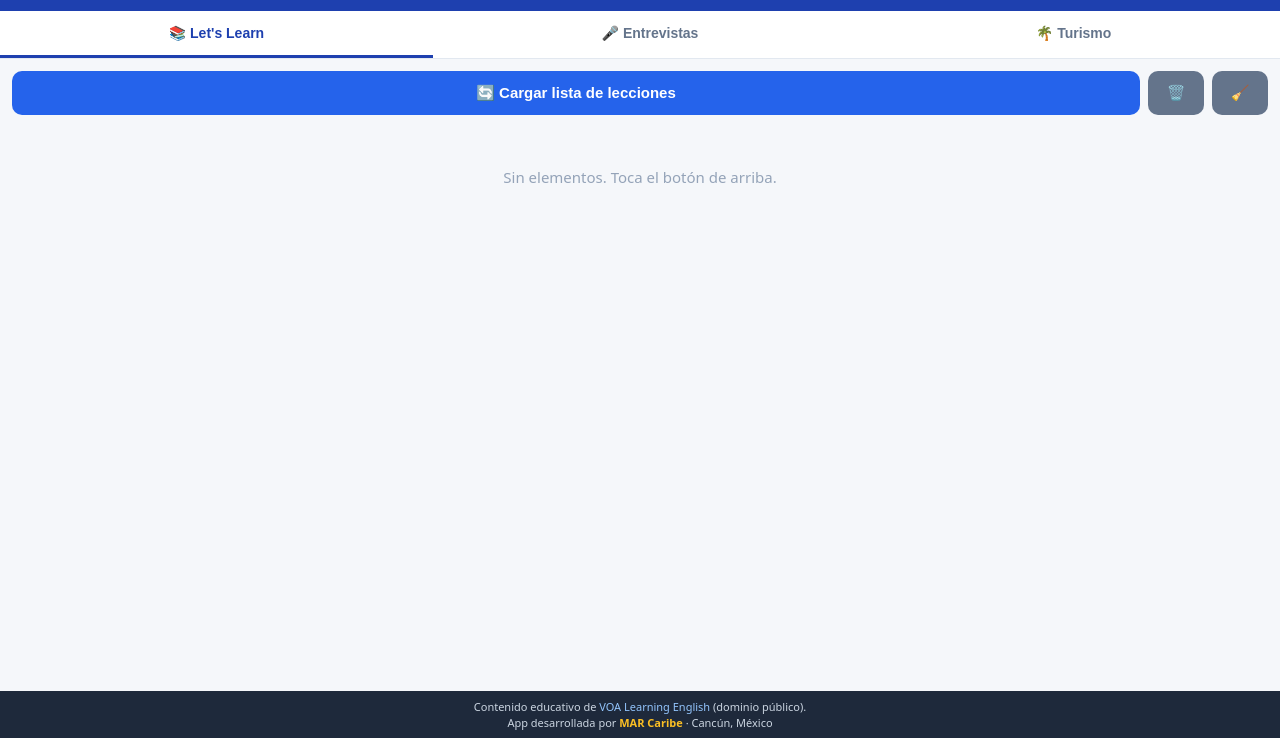
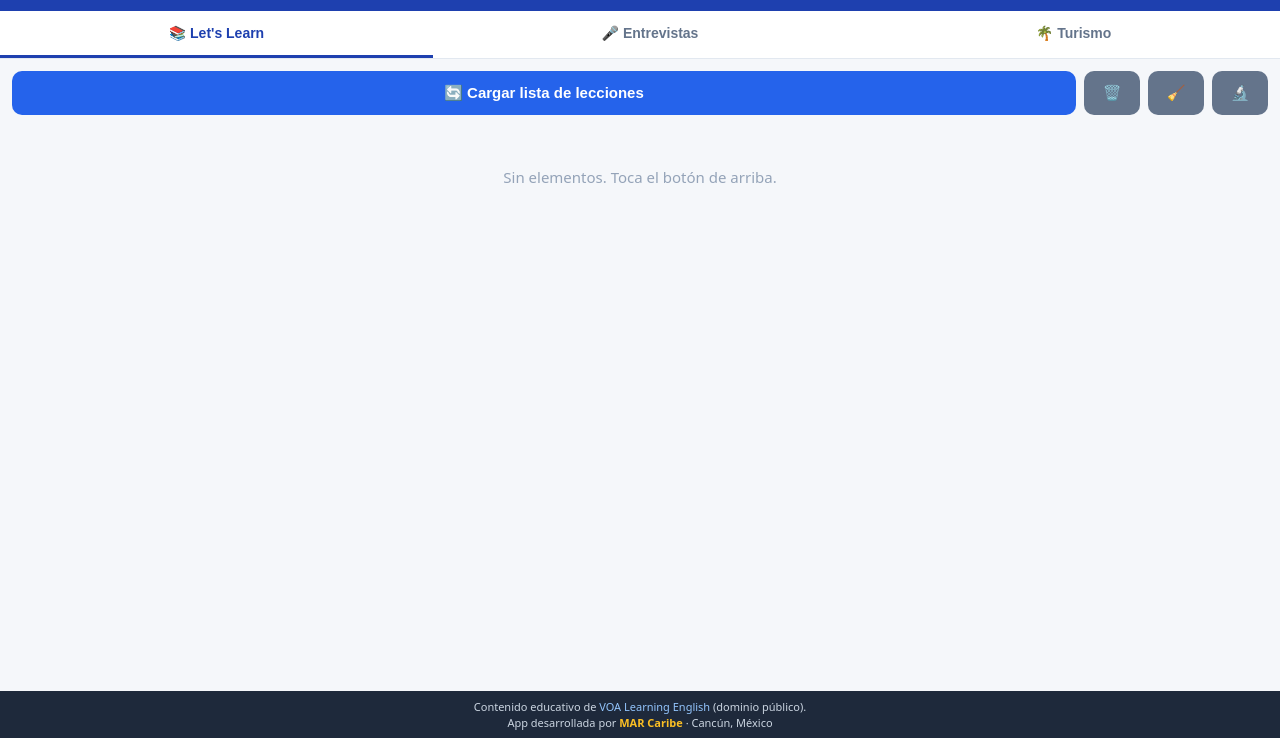
Before and after one commit to angelvmar-proyecto/voa, a website: page www/index.html in a window 1280 px wide. Shown: the part 62-800 px from the top of the page. Drawn offline with Linux system fonts and the light colour scheme.

Commit message:
Agregar herramienta de diagnostico

```diff
--- a/www/index.html
+++ b/www/index.html
@@ -24,6 +24,7 @@
     <button onclick="actualizarBiblioteca('lecciones')">🔄 Cargar lista de lecciones</button>
     <button class="sec" onclick="borrarBiblioteca('lecciones')">🗑️</button>
     <button class="sec" onclick="borrarTextos('lecciones')" title="Borrar textos">🧹</button>
+    <button class="sec" onclick="diagnosticarVOA()" title="Diagnóstico">🔬</button>
   </div>
   <div id="estado-lecciones" style="display:none"></div>
   <div id="lista-lecciones"><div class="vacio">Toca "Cargar lista" para empezar</div></div>
@@ -57,6 +58,7 @@
 <script src="js/archivos.js"></script>
 <script src="js/red.js"></script>
 <script src="js/voa.js"></script>
+<script src="js/diag.js"></script>
 <script src="js/turismo.js"></script>
 <script src="js/app.js"></script>
 </body>
--- /dev/null
+++ b/www/js/diag.js
@@ -0,0 +1,181 @@
+// =================================================================
+// DIAGNOSTICO: analiza la pagina de VOA y extrae pistas
+// =================================================================
+
+async function diagnosticarVOA() {
+  var lista = document.getElementById('lista-lecciones');
+  if (!lista) { alert('Ve a la pestaña Let\'s Learn primero'); return; }
+
+  var items = await leerJSON('biblioteca_lecciones.json');
+  if (!items || !items.length) {
+    alert('Primero toca "Cargar lista de lecciones"');
+    return;
+  }
+
+  // Probar las primeras 2 URLs para tener variedad
+  var urls = [];
+  for (var i = 0; i < items.length && urls.length < 2; i++) {
+    if (items[i].pagina) urls.push(items[i].pagina);
+  }
+  if (!urls.length) { alert('No hay paginas para diagnosticar'); return; }
+
+  var cont = document.getElementById('diag-output');
+  if (!cont) {
+    cont = document.createElement('div');
+    cont.id = 'diag-output';
+    cont.className = 'texto-box';
+    cont.style.marginTop = '12px';
+    cont.style.maxHeight = '60vh';
+    lista.parentNode.insertBefore(cont, lista);
+  }
+  cont.textContent = '⏳ Analizando ' + urls.length + ' paginas...';
+
+  var informe = [];
+
+  for (var u = 0; u < urls.length; u++) {
+    var url = urls[u];
+    informe.push('========================================');
+    informe.push('URL: ' + url);
+    informe.push('========================================');
+
+    var html;
+    try {
+      html = await bajar(url, true);
+    } catch (e) {
+      informe.push('ERROR al descargar: ' + e.message);
+      continue;
+    }
+
+    informe.push('Longitud del HTML: ' + html.length + ' caracteres');
+    informe.push('');
+
+    // 1) Buscar el dialogo real
+    var tieneAnna = html.indexOf('Pete: Hi!') >= 0 || html.indexOf('Are you Anna') >= 0;
+    var tieneHi = html.indexOf('Nice to meet you') >= 0;
+    informe.push('Contiene "Are you Anna": ' + tieneAnna);
+    informe.push('Contiene "Nice to meet you": ' + tieneHi);
+    informe.push('');
+
+    // 2) Scripts externos
+    informe.push('--- SCRIPTS ---');
+    var scripts = html.match(/<script[^>]+src=["']([^"']+)["']/gi) || [];
+    var sVistos = {};
+    for (var s = 0; s < scripts.length && s < 40; s++) {
+      var sm = scripts[s].match(/src=["']([^"']+)["']/i);
+      if (sm && !sVistos[sm[1]]) {
+        sVistos[sm[1]] = 1;
+        informe.push('  ' + sm[1]);
+      }
+    }
+    informe.push('');
+
+    // 3) URLs con palabras clave API
+    informe.push('--- URLs API / JSON ---');
+    var urls2 = html.match(/https?:\/\/[^\s"'<>()]+/gi) || [];
+    var uVistos = {};
+    for (var uu = 0; uu < urls2.length; uu++) {
+      var candidate = urls2[uu];
+      if (/(api|json|graphql|content|article|data|feed)/i.test(candidate) && !uVistos[candidate]) {
+        uVistos[candidate] = 1;
+        informe.push('  ' + candidate);
+        if (Object.keys(uVistos).length > 30) break;
+      }
+    }
+    informe.push('');
+
+    // 4) JSON-LD (contiene datos del articulo)
+    informe.push('--- JSON-LD ---');
+    var ldRegex = /<script[^>]+type=["']application\/ld\+json["'][^>]*>([\s\S]*?)<\/script>/gi;
+    var m2;
+    var ldCount = 0;
+    while ((m2 = ldRegex.exec(html)) && ldCount < 5) {
+      var bloque = m2[1].trim();
+      informe.push('  BLOQUE #' + (ldCount+1) + ' (' + bloque.length + ' chars):');
+      informe.push('  ' + bloque.slice(0, 1500).replace(/\s+/g, ' '));
+      informe.push('');
+      ldCount++;
+    }
+    if (!ldCount) informe.push('  (ninguno)');
+    informe.push('');
+
+    // 5) Meta tags importantes
+    informe.push('--- META TAGS ---');
+    var metaRegex = /<meta[^>]+(?:property|name)=["']([^"']+)["'][^>]+content=["']([^"']{0,200})["']/gi;
+    var m3, metaCount = 0;
+    while ((m3 = metaRegex.exec(html)) && metaCount < 40) {
+      if (/article|content|og:|video|audio|lesson|description|title/i.test(m3[1])) {
+        informe.push('  ' + m3[1] + ' = ' + m3[2]);
+        metaCount++;
+      }
+    }
+    informe.push('');
+
+    // 6) Buscar contentId / articleId
+    informe.push('--- IDs POSIBLES ---');
+    var idRegex = /(contentId|content_id|articleId|article_id|postId|post_id|lessonId|lesson_id|storyId)["']?\s*[:=]\s*["']?(\d+)/gi;
+    var m4, idCount = 0;
+    var idVistos = {};
+    while ((m4 = idRegex.exec(html)) && idCount < 20) {
+      var clave = m4[1] + '=' + m4[2];
+      if (!idVistos[clave]) {
+        idVistos[clave] = 1;
+        informe.push('  ' + clave);
+        idCount++;
+      }
+    }
+    informe.push('');
+
+    // 7) data-* attributes sospechosos
+    informe.push('--- data-* ATTRIBUTES ---');
+    var dataRegex = /data-[a-z0-9-]*(?:id|content|article|lesson|video|audio|story)[a-z0-9-]*=["'][^"']{0,100}["']/gi;
+    var m5, dataCount = 0;
+    var dVistos = {};
+    while ((m5 = dataRegex.exec(html)) && dataCount < 25) {
+      var dkey = m5[0].slice(0, 40);
+      if (!dVistos[dkey]) {
+        dVistos[dkey] = 1;
+        informe.push('  ' + m5[0]);
+        dataCount++;
+      }
+    }
+    informe.push('');
+
+    // 8) Buscar donde aparece el titulo (para ver la estructura)
+    informe.push('--- BUSCAR TITULO ---');
+    var tituloFragmento = (items[u] && items[u].titulo || '').split(':')[0].trim().slice(0, 30);
+    if (tituloFragmento) {
+      var idxT = html.indexOf(tituloFragmento);
+      if (idxT >= 0) {
+        var inicio = Math.max(0, idxT - 200);
+        var fin = Math.min(html.length, idxT + 400);
+        informe.push('  Fragmento HTML alrededor del titulo:');
+        informe.push('  ' + html.slice(inicio, fin).replace(/\s+/g, ' '));
+      } else {
+        informe.push('  Titulo no encontrado literalmente');
+      }
+    }
+    informe.push('');
+    informe.push('');
+  }
+
+  // Mostrar informe
+  var texto = informe.join('\n');
+  cont.textContent = texto;
+
+  // Guardar en archivo
+  try {
+    var nombre = 'diag_voa.txt';
+    await Filesystem.writeFile({
+      path: nombre,
+      data: texto,
+      directory: Directory.External,
+      encoding: 'utf8',
+      recursive: true
+    });
+    var uri = await Filesystem.getUri({ path: nombre, directory: Directory.External });
+    alert('Informe guardado en:\n' + uri.uri.replace('file://','') +
+          '\n\nTambien se muestra en la app.');
+  } catch (e) {
+    console.log('No se pudo guardar archivo:', e.message);
+  }
+}
```
